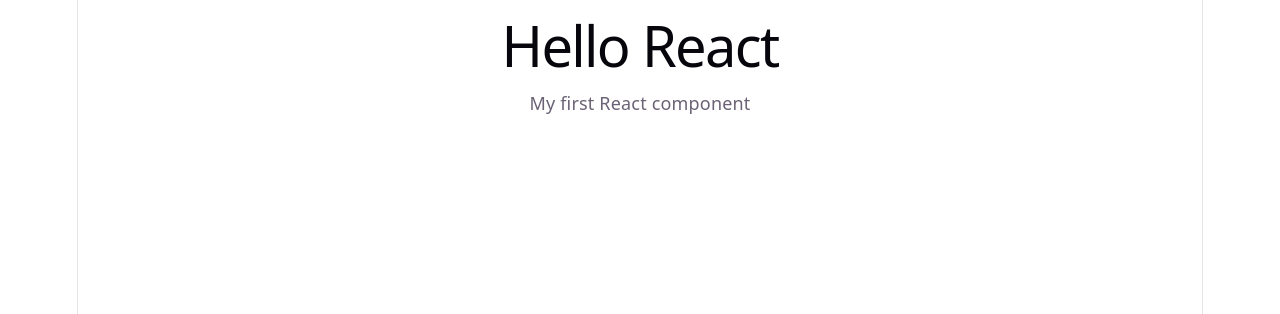
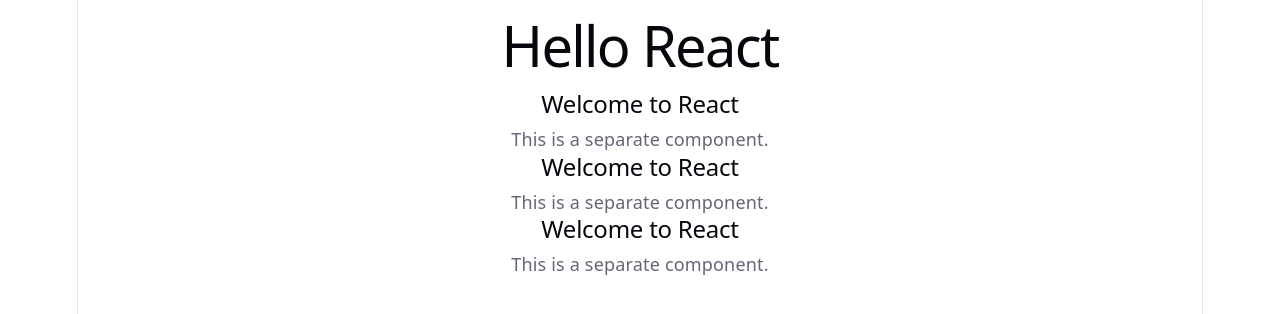
Before and after one commit to Josemafita-L/js-training, a React (Vite) app in the folder react/session1/: page / in a window 1280 px wide. Shown: the top 314 px of the page. Built offline with nearby package versions, Linux system fonts and the light colour scheme.

Commit message:
react/session1: complete task 1.2

```diff
--- a/react/session1/src/App.tsx
+++ b/react/session1/src/App.tsx
@@ -1,11 +1,18 @@
-// A React component is a reusable function that returns TSX to display UI.
+import Greeting from './Greeting'
+
+// A React component is a reusable function that returns TSX to display UI elements.
 function App() {
   return (
     <div>
       <h1>Hello React</h1>
-      <p>My first React component</p>
+
+      <Greeting />
+      <Greeting />
+      <Greeting />
     </div>
   )
 }
 
 export default App
+
+// Reusing components avoids duplicating code, making applications easier to maintain and update.
--- /dev/null
+++ b/react/session1/src/Greeting.tsx
@@ -0,0 +1,10 @@
+function Greeting() {
+    return (
+        <div>
+            <h2>Welcome to React</h2>
+            <p>This is a separate component.</p>
+        </div>
+    )
+}
+
+export default Greeting
```
